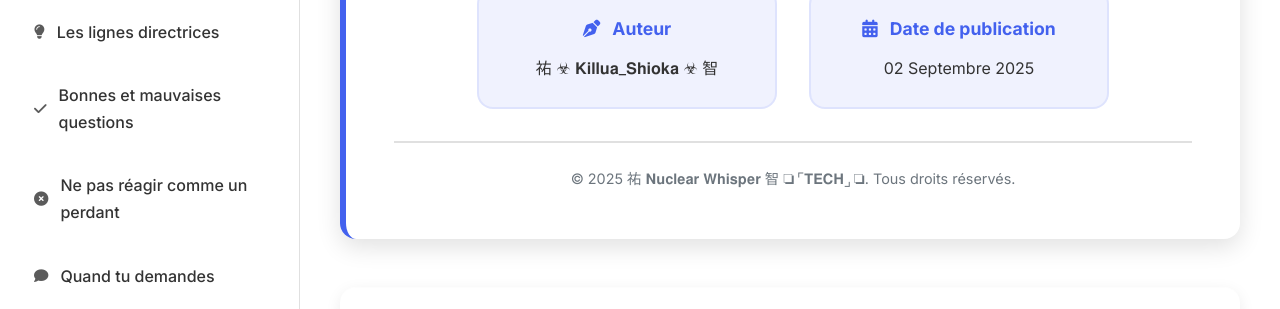
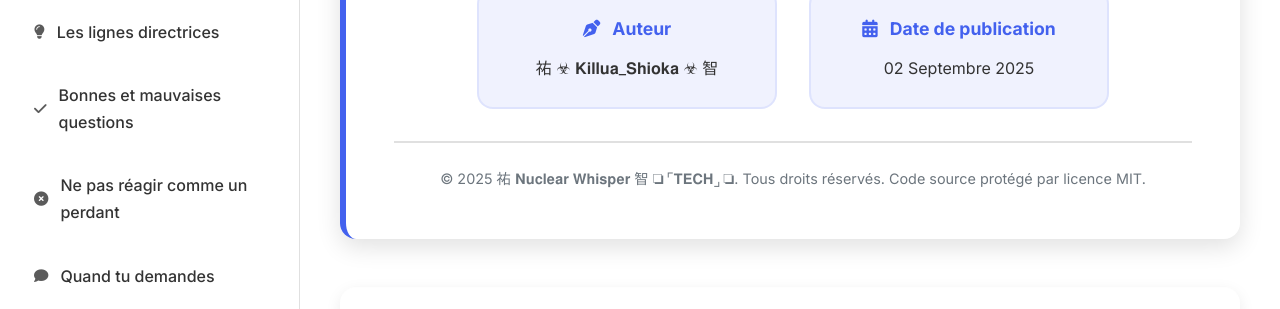
Before and after one commit to Karma-stack387/Guide-Tech-Questions, a plain HTML site: page index.html in a window 1280 px wide. Shown: the part 308-617 px from the top of the page. Drawn offline with Linux system fonts and the light colour scheme.

Commit message:
Ajout protection copyright et mentions légales

```diff
--- a/JavaScript.js
+++ b/JavaScript.js
@@ -1,3 +1,6 @@
+      console.log("%c⚠️ ATTENTION ⚠️", "color: red; font-size: 20px;");
+      console.log("Ce code est la propriété de 祐 Nuclear Whisper 智");
+      console.log("Toute copie non autorisée sera poursuivie");
     // Fonction debounce définie globalement
     function debounce(func, wait) {
         let timeout;
@@ -45,7 +48,7 @@
                     "author-name": "祐 ☣︎ 𝐊𝐢𝐥𝐥𝐮𝐚_𝐒𝐡𝐢𝐨𝐤𝐚 ☣︎  智",
                     "publish-date": "Date de publication",
                     "date-value": "02 Septembre 2025",
-                    "copyright": "© 2025 祐 𝐍𝐮𝐜𝐥𝐞𝐚𝐫 𝐖𝐡𝐢𝐬𝐩𝐞𝐫 智 ❏ ⌜𝐓𝐄𝐂𝐇⌟ ❏. Tous droits réservés.",
+                    "copyright": "© 2025 祐 𝐍𝐮𝐜𝐥𝐞𝐚𝐫 𝐖𝐡𝐢𝐬𝐩𝐞𝐫 智 ❏ ⌜𝐓𝐄𝐂𝐇⌟ ❏. Tous droits réservés. Code source protégé par licence MIT.",
 
                     // Sections
                     "intro-title": "Introduction",
@@ -193,7 +196,7 @@
                     "author-name": "祐 ☣︎ 𝐊𝐢𝐥𝐥𝐮𝐚_𝐒𝐡𝐢𝐨𝐤𝐚 ☣︎ 智",
                     "publish-date": "Publication Date",
                     "date-value": "September 02, 2025",
-                    "copyright": "© 2025 祐 𝐍𝐮𝐜𝐥𝐞𝐚𝐫 𝐖𝐡𝐢𝐬𝐩𝐞𝐫 智 ❏ ⌜𝐓𝐄𝐂𝐇⌟ ❏. All rights reserved.",
+                    "copyright": "© 2025 祐 𝐍𝐮𝐜𝐥𝐞𝐚𝐫 𝐖𝐡𝐢𝐬𝐩𝐞𝐫 智 ❏ ⌜𝐓𝐄𝐂𝐇⌟ ❏. All rights reserved. Source code protected by MIT license.",
 
                     // Sections
                     "intro-title": "Introduction",
--- a/index.html
+++ b/index.html
@@ -114,7 +114,7 @@
                         </div>
                     </div>
                     <div class="copyright">
-                        <p data-translate="copyright">&copy; 2025 祐 𝐍𝐮𝐜𝐥𝐞𝐚𝐫 𝐖𝐡𝐢𝐬𝐩𝐞𝐫 智 ❏ ⌜𝐓𝐄𝐂𝐇⌟ ❏. Tous droits réservés.</p>
+                        <p data-translate="copyright">&copy; 2025 祐 𝐍𝐮𝐜𝐥𝐞𝐚𝐫 𝐖𝐡𝐢𝐬𝐩𝐞𝐫 智 ❏ ⌜𝐓𝐄𝐂𝐇⌟ ❏. Tous droits réservés. Code source protégé par licence MIT.</p>
                     </div>
                 </div>
 
```
Also changed, not shown: 1 other file.
